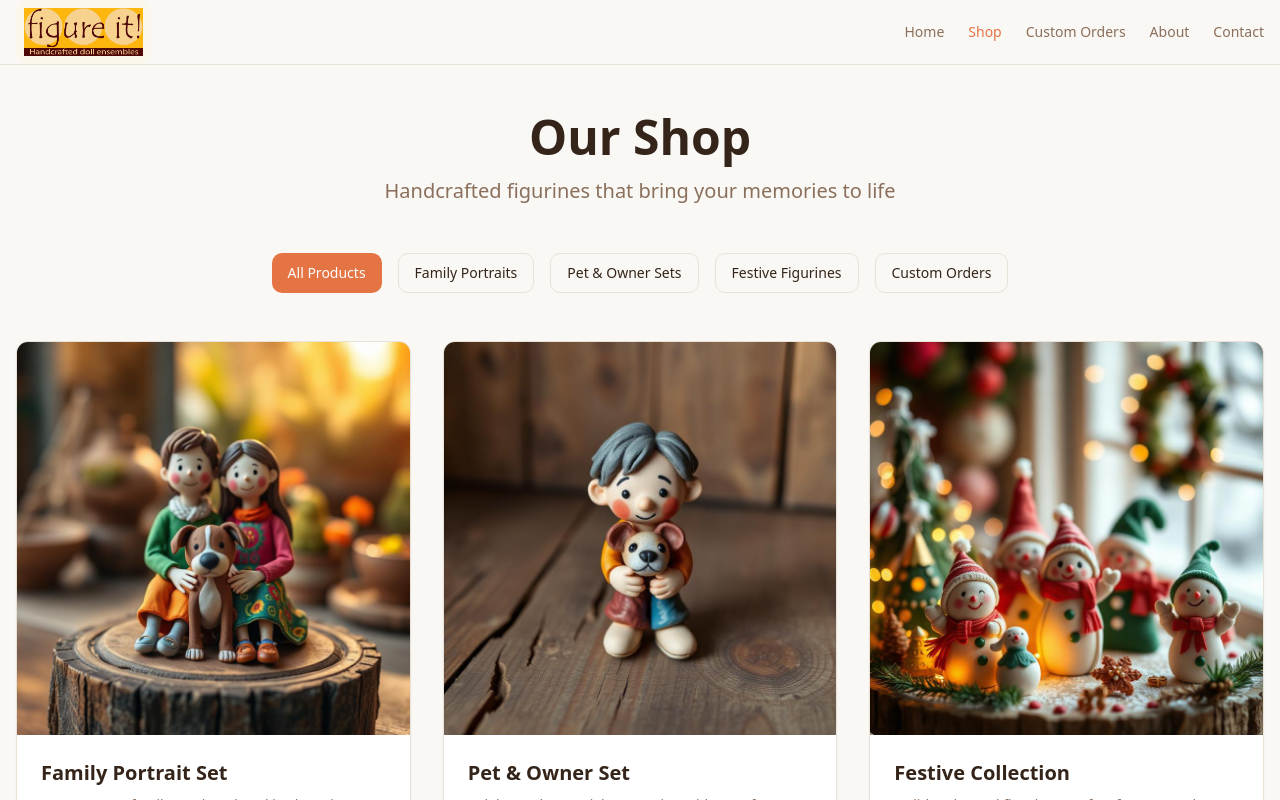
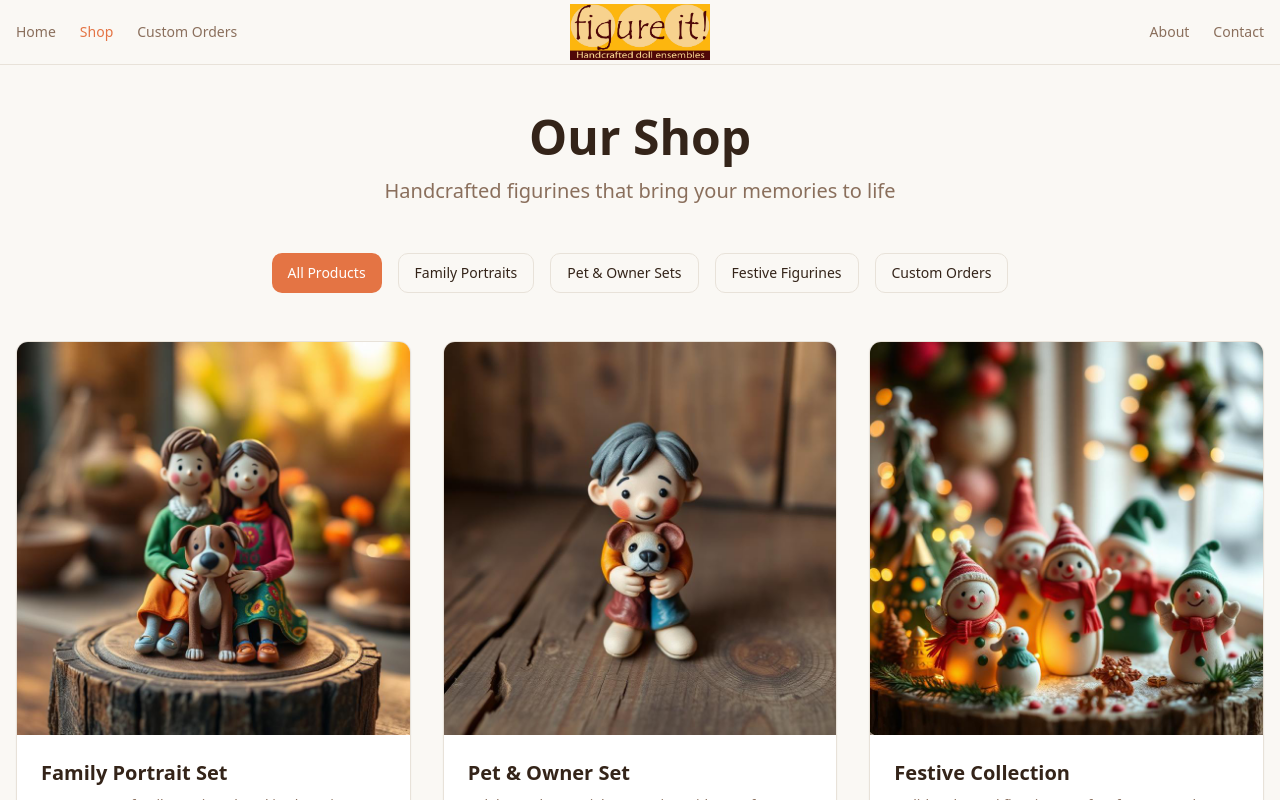
Before and after one commit to ideepak3m/figurine-journey, a React (Vite) app: page /shop in a window 1280 px wide. Shown: the top 800 px of the page. Built offline with nearby package versions, Linux system fonts and the light colour scheme; the HTML template or start-up script is replaced by a standard one.

Commit message:
Center and resize logo

```diff
--- a/src/components/Header.tsx
+++ b/src/components/Header.tsx
@@ -21,20 +21,36 @@ const Header = () => {
   return (
     <header className="sticky top-0 z-50 w-full border-b border-border bg-background/95 backdrop-blur supports-[backdrop-filter]:bg-background/80">
       <div className="container mx-auto px-4">
-        <div className="flex h-16 items-center justify-between">
+        <div className="flex h-16 items-center justify-center relative">
+          {/* Desktop Navigation - Left Side */}
+          <nav className="hidden md:flex items-center space-x-6 absolute left-0">
+            {navLinks.slice(0, 3).map((link) => (
+              <Link
+                key={link.path}
+                to={link.path}
+                className={`text-sm font-medium transition-colors hover:text-primary ${
+                  isActive(link.path)
+                    ? "text-primary"
+                    : "text-muted-foreground"
+                }`}
+              >
+                {link.label}
+              </Link>
+            ))}
+          </nav>
+
+          {/* Centered Logo */}
           <Link to="/" className="flex items-center">
-            <div className="bg-accent/20 rounded-lg p-2 backdrop-blur-sm">
-              <img
-                src={logo}
-                alt="Figure It - Handcrafted doll ensembles"
-                className="h-12 w-auto"
-              />
-            </div>
+            <img
+              src={logo}
+              alt="Figure It - Handcrafted doll ensembles"
+              className="h-14 w-auto object-contain"
+            />
           </Link>
 
-          {/* Desktop Navigation */}
-          <nav className="hidden md:flex items-center space-x-6">
-            {navLinks.map((link) => (
+          {/* Desktop Navigation - Right Side */}
+          <nav className="hidden md:flex items-center space-x-6 absolute right-0">
+            {navLinks.slice(3).map((link) => (
               <Link
                 key={link.path}
                 to={link.path}
@@ -53,7 +69,7 @@ const Header = () => {
           <Button
             variant="ghost"
             size="icon"
-            className="md:hidden"
+            className="md:hidden absolute right-0"
             onClick={() => setMobileMenuOpen(!mobileMenuOpen)}
           >
             {mobileMenuOpen ? (
```
